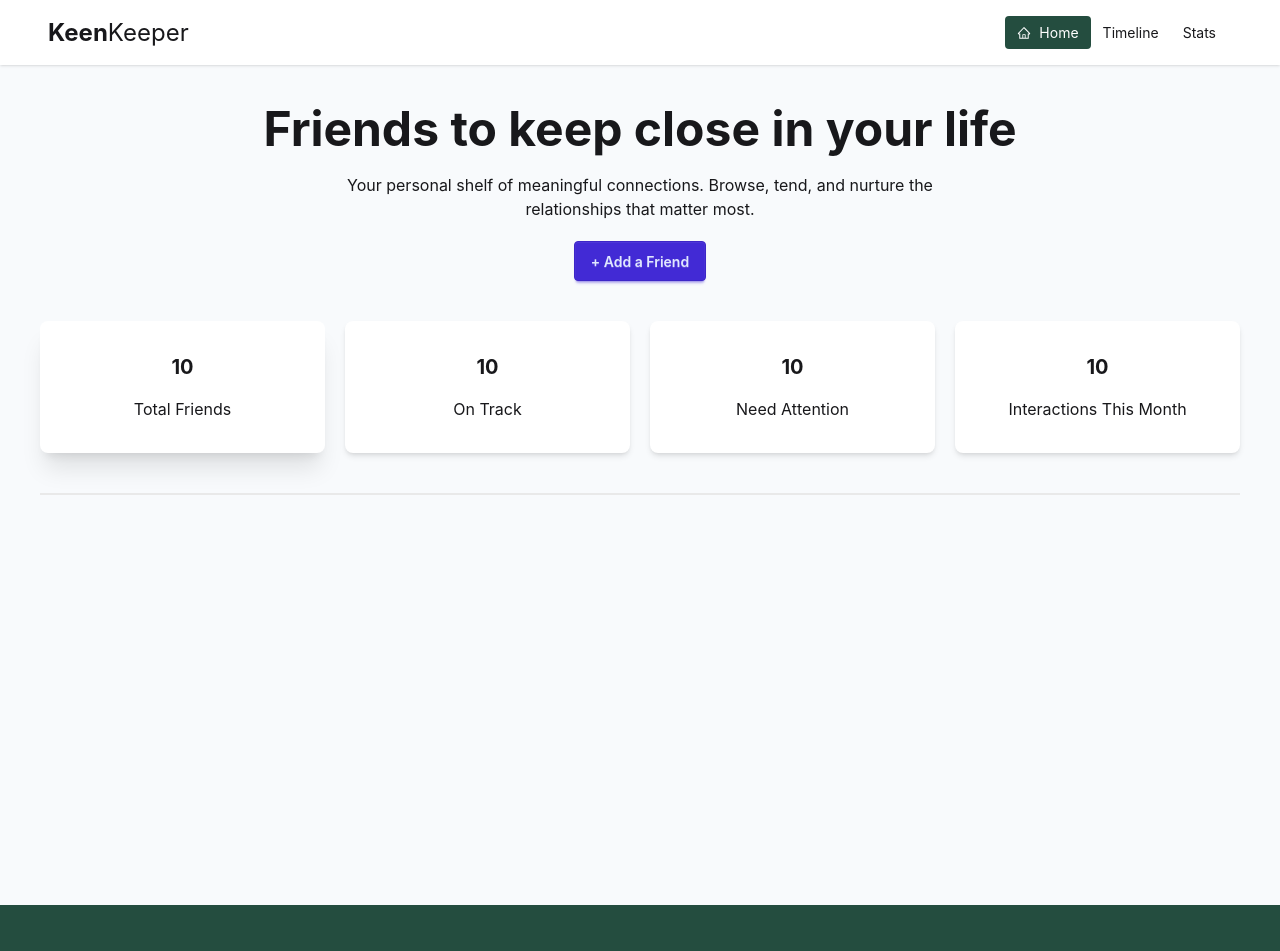
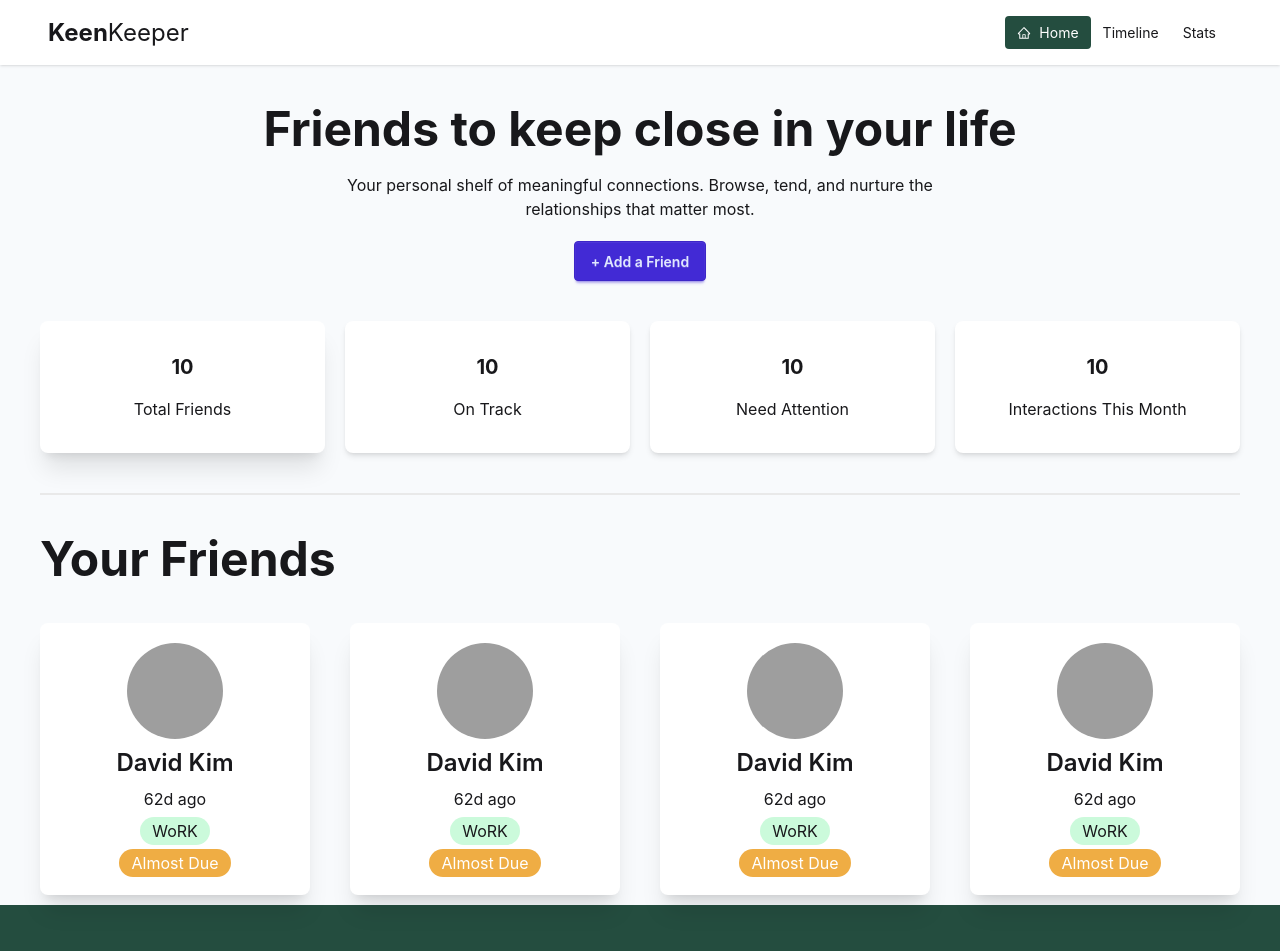
Before and after one commit to Arafathosen2001/my-keen-keeper, a React (Vite) app: page / in a window 1280 px wide. Shown: the top 951 px of the page. Built offline with nearby package versions, Linux system fonts and the light colour scheme; grey boxes are pictures that could not be loaded.

Commit message:
Add All Friends card section but only ui || 2026-04-14 06:32 PM

```diff
--- /dev/null
+++ b/src/Component/AllFriends/AllFriends.jsx
@@ -0,0 +1,58 @@
+import React from 'react';
+
+const AllFriends = () => {
+    return (
+        <div className='my-10'>
+            <h1 className='text-5xl font-bold mt-10'>Your Friends</h1>
+            <div className="grid grid-cols-1 md:grid-cols-2 lg:grid-cols-4 gap-10 justify-between mt-10">
+                <div className="space-y-2 text-center bg-white p-5 rounded-lg shadow-xl">
+                    <div className="avatar">
+                        <div className="w-24 rounded-full">
+                            <img src="https://img.daisyui.com/images/profile/demo/yellingcat@192.webp" />
+                        </div>
+                    </div>
+                    <h2 className='font-semibold text-2xl'>David Kim</h2>
+                    <p>62d ago</p>
+                    <p ><span className='bg-[#CBFADB] px-3 py-1 rounded-3xl'>WoRK</span></p>
+                    <p ><span className='bg-[#EFAD44] px-3 py-1 rounded-3xl text-white'>Almost Due</span></p>
+                </div>
+                <div className="space-y-2 text-center bg-white p-5 rounded-lg shadow-xl">
+                    <div className="avatar">
+                        <div className="w-24 rounded-full">
+                            <img src="https://img.daisyui.com/images/profile/demo/yellingcat@192.webp" />
+                        </div>
+                    </div>
+                    <h2 className='font-semibold text-2xl'>David Kim</h2>
+                    <p>62d ago</p>
+                    <p ><span className='bg-[#CBFADB] px-3 py-1 rounded-3xl'>WoRK</span></p>
+                    <p ><span className='bg-[#EFAD44] px-3 py-1 rounded-3xl text-white'>Almost Due</span></p>
+                </div>
+                <div className="space-y-2 text-center bg-white p-5 rounded-lg shadow-xl">
+                    <div className="avatar">
+                        <div className="w-24 rounded-full">
+                            <img src="https://img.daisyui.com/images/profile/demo/yellingcat@192.webp" />
+                        </div>
+                    </div>
+                    <h2 className='font-semibold text-2xl'>David Kim</h2>
+                    <p>62d ago</p>
+                    <p ><span className='bg-[#CBFADB] px-3 py-1 rounded-3xl'>WoRK</span></p>
+                    <p ><span className='bg-[#EFAD44] px-3 py-1 rounded-3xl text-white'>Almost Due</span></p>
+                </div>
+                <div className="space-y-2 text-center bg-white p-5 rounded-lg shadow-xl">
+                    <div className="avatar">
+                        <div className="w-24 rounded-full">
+                            <img src="https://img.daisyui.com/images/profile/demo/yellingcat@192.webp" />
+                        </div>
+                    </div>
+                    <h2 className='font-semibold text-2xl'>David Kim</h2>
+                    <p>62d ago</p>
+                    <p ><span className='bg-[#CBFADB] px-3 py-1 rounded-3xl'>WoRK</span></p>
+                    <p ><span className='bg-[#EFAD44] px-3 py-1 rounded-3xl text-white'>Almost Due</span></p>
+                </div>
+            </div>
+
+        </div>
+    );
+};
+
+export default AllFriends;
--- a/src/Component/Footer/Footer.jsx
+++ b/src/Component/Footer/Footer.jsx
@@ -7,7 +7,7 @@ const Footer = () => {
 
         <footer className="footer gap-5 footer-horizontal footer-center bg-[#244D3F] text-primary-content p-10">
                 <aside className='space-y-3'>
-                   <h2 className='text-6xl font-bold'>KeenKeeper</h2>
+                   <h2 className='text-2xl md:text-6xl font-bold'>KeenKeeper</h2>
                     <p className="">
                     Your personal shelf of meaningful connections. Browse, tend, and nurture the relationships that matter most.
                     </p>
@@ -28,7 +28,7 @@ const Footer = () => {
 
                     </div>
             </nav>
-            <div className="container flex justify-between items-center border-t border-[#E9E9E9] pt-4">
+            <div className="container flex flex-col md:flex-row justify-between items-center border-t border-[#E9E9E9] pt-4">
                 <div className="text-sm">© {new Date().getFullYear()} KeenKeeper. All rights reserved.</div>
                 <div className="text-sm">Privacy Policy | Terms of Service</div>
             </div>
--- a/src/Component/SummaryCard/SummaryCard.jsx
+++ b/src/Component/SummaryCard/SummaryCard.jsx
@@ -2,7 +2,7 @@ import React from 'react';
 
 const SummaryCard = () => {
     return (
-        <div className='grid grid-cols-4 gap-5 items-center justify-items-center mt-10 text-center border-b-2 border-[#E9E9E9] pb-10'>
+        <div className='grid grid-cols-1 md:grid-cols-2 lg:grid-cols-4 gap-5 items-center justify-items-center mt-10 text-center border-b-2 border-[#E9E9E9] pb-10'>
             <div className="space-y-4 p-8 bg-white rounded-lg shadow-xl w-full">
                 <h3 className="text-xl font-bold">10</h3>
                 <p>Total Friends</p>
--- a/src/Pages/Home/Homepage.jsx
+++ b/src/Pages/Home/Homepage.jsx
@@ -1,12 +1,14 @@
 import React from 'react';
 import Baner from '../../Component/Baner/Baner';
 import SummaryCard from '../../Component/SummaryCard/SummaryCard';
+import AllFriends from '../../Component/AllFriends/AllFriends';
 
 const Homepage = () => {
     return (
         <div className='container min-h-screen'>
             <Baner></Baner>
             <SummaryCard></SummaryCard>
+            <AllFriends></AllFriends>
         </div>
     );
 };
```
